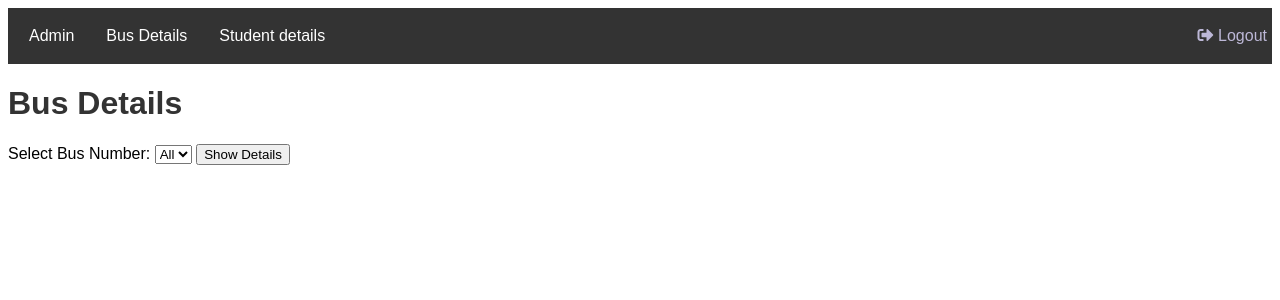
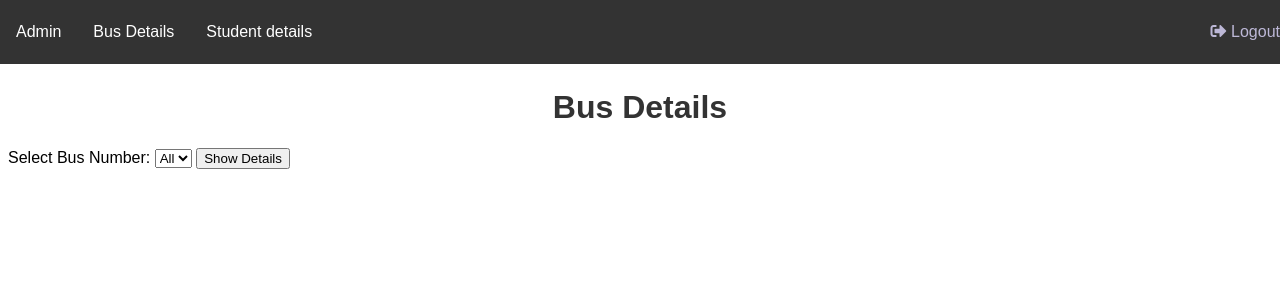
Before and after one commit to SooryaPandian/Bus-fee-Payement--Python, a Flask app: page /transport in a window 1280 px wide. Shown: the top 300 px of the page. Run offline with Flask 3, Linux system fonts and the light colour scheme.

Commit message:
Update transport.html

```diff
--- a/templates/transport.html
+++ b/templates/transport.html
@@ -26,6 +26,9 @@
         th {
             background-color: #108429;
         }
+        .bus{
+            text-align: center;
+        }
         tr:nth-child(even) {
             background-color: #f2f2f2;
         }
@@ -35,7 +38,11 @@
             display: flex;
             justify-content: space-between;
             align-items: center;
-            padding: 5px;
+            position: fixed;
+            top: 0;
+            left: 0;
+            height: 8%;
+            width: 100%;
         }
 
         nav ul {
@@ -68,6 +75,9 @@
         .logout a:hover {
             color: #fff;
         }
+        body{
+            padding-top: 60px;
+        }
     </style>
 </head>
 <body>
@@ -81,7 +91,7 @@
             <a href="/logout"><i class="fas fa-sign-out-alt"></i> Logout</a>
         </div>
     </nav>
-    <h1>Bus Details</h1>
+    <h1 class="bus">Bus Details</h1>
 
     <!-- Form to select bus number -->
     <form method="POST" action="/show_transport">
```
